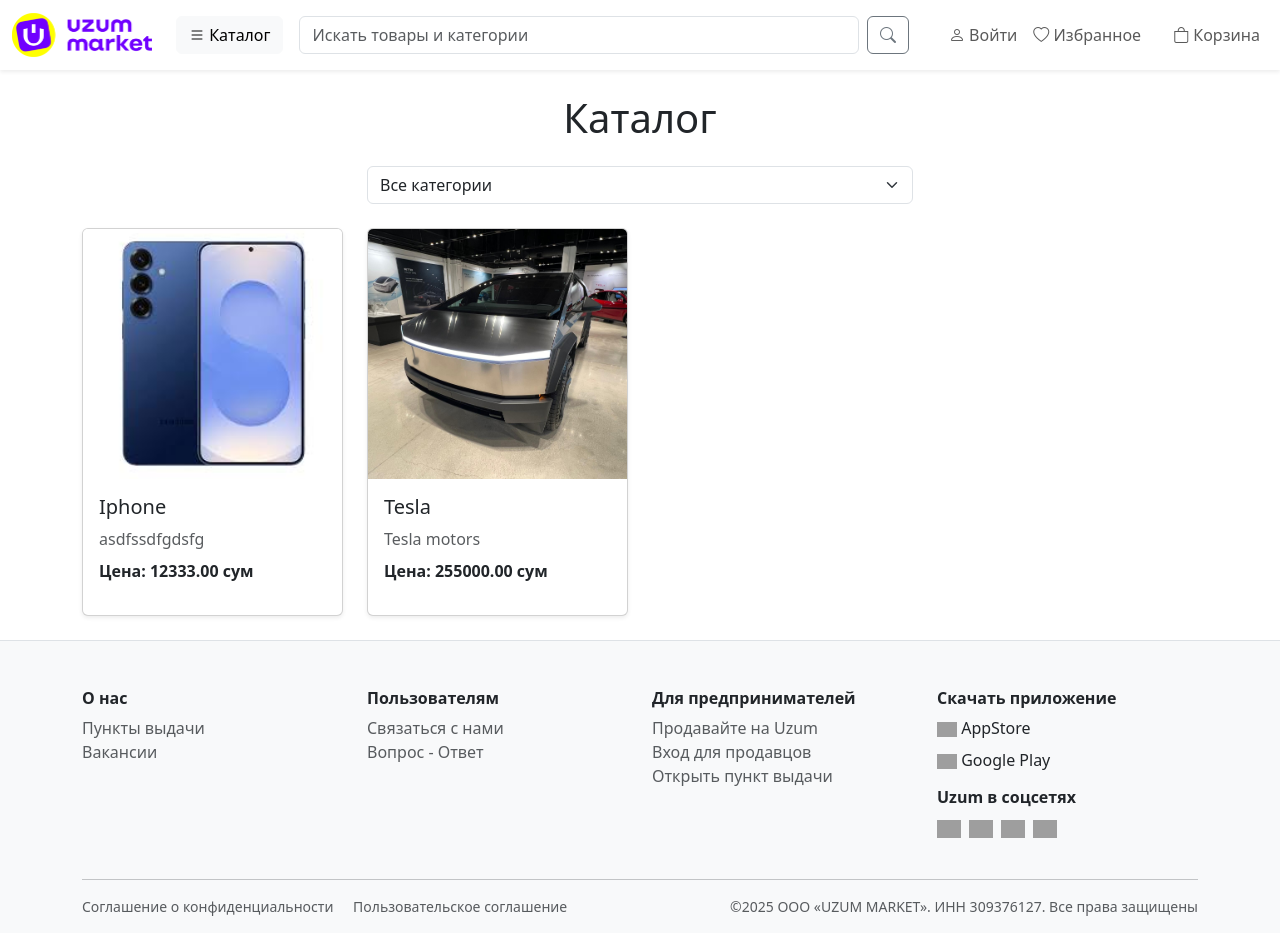
After one commit to kebyo14/uzum_market, a Django app: page /catalog/ in a window 1280 px wide. The commit adds this page. Run offline with Django 4.2, Linux system fonts and the light colour scheme; data comes from the database, SQL or seed files in the repository; both versions use the stored data as it was after the commit; grey boxes are pictures that could not be loaded.

Commit message:
added catalog

```diff
--- a/myapp/admin.py
+++ b/myapp/admin.py
@@ -1,6 +1,11 @@
 from django.contrib import admin
 from .models import Product
+from .models import Product, Category
 
 @admin.register(Product)
 class ProductAdmin(admin.ModelAdmin):
     list_display = ('name', 'price', 'image')
+
+@admin.register(Category)
+class CategoryAdmin(admin.ModelAdmin):
+    list_display = ('name',)
--- a/myapp/models.py
+++ b/myapp/models.py
@@ -1,13 +1,53 @@
 from django.db import models
+
+class Category(models.Model):
+    name = models.CharField(max_length=100, verbose_name="Категория")
+
+    def __str__(self):
+        return self.name
+
 
 class Product(models.Model):
     name = models.CharField(max_length=255, verbose_name="Название")
     description = models.TextField(verbose_name="Описание")
     price = models.DecimalField(max_digits=10, decimal_places=2, verbose_name="Цена")
     image = models.ImageField(upload_to='products/', verbose_name="Изображение")
+    category = models.ForeignKey(
+        Category,
+        on_delete=models.CASCADE,
+        related_name='products',
+        verbose_name="Категория",
+        null=True,
+        blank=True
+    )
 
     def __str__(self):
         return self.name
+
+    name = models.CharField(max_length=255, verbose_name="Название")
+    description = models.TextField(verbose_name="Описание")
+    price = models.DecimalField(max_digits=10, decimal_places=2, verbose_name="Цена")
+    image = models.ImageField(upload_to='products/', verbose_name="Изображение")
+    category = models.ForeignKey(
+        Category,
+        on_delete=models.CASCADE,
+        related_name='products',
+        verbose_name="Категория",
+        null=True,  # временно допускаем пустое значение
+        blank=True
+    )
+
+    def __str__(self):
+        return self.name
+    name = models.CharField(max_length=255, verbose_name="Название")
+    description = models.TextField(verbose_name="Описание")
+    price = models.DecimalField(max_digits=10, decimal_places=2, verbose_name="Цена")
+    image = models.ImageField(upload_to='products/', verbose_name="Изображение")
+    category = models.ForeignKey(Category, on_delete=models.CASCADE, related_name='products', verbose_name="Категория")
+
+    def __str__(self):
+        return self.name
+
 
 
 class CustomUser(models.Model):
--- a/myapp/static/css/style.css
+++ b/myapp/static/css/style.css
@@ -9,6 +9,9 @@
     color: purple;
     font-weight: bold;
 }
+.object-fit-cover {
+    object-fit: cover;
+  }
 .search-input {
     width: 100%;
 }
--- /dev/null
+++ b/myapp/templates/catalog.html
@@ -0,0 +1,108 @@
+
+<!DOCTYPE html>
+{% load static %}
+<html lang="ru">
+<head>
+    <meta charset="UTF-8">
+    <title>{% block title %}Uzum Market{% endblock %}</title>
+    <meta name="viewport" content="width=device-width, initial-scale=1.0">
+
+    <!-- Bootstrap & Icons -->
+    <link href="https://cdn.jsdelivr.net/npm/bootstrap@5.3.0/dist/css/bootstrap.min.css" rel="stylesheet">
+
+    <link href="https://cdn.jsdelivr.net/npm/bootstrap@5.3.3/dist/css/bootstrap.min.css" rel="stylesheet">
+    <link href="https://cdn.jsdelivr.net/npm/bootstrap-icons@1.10.5/font/bootstrap-icons.css" rel="stylesheet">
+    <link rel="stylesheet" href="{% static 'css/style.css' %}">
+</head>
+<body>
+    <nav class="navbar navbar-expand-lg navbar-light bg-white shadow-sm">
+        <div class="container-fluid">
+            <!-- Логотип -->
+            <a class="navbar-brand d-flex align-items-center" href="{% url 'home' %}">
+                <img src="{% static 'images/uzum_logo.png' %}" alt="Uzum Market" class="logo me-2">
+            </a>
+
+            <!-- Бургер -->
+            <button class="navbar-toggler" type="button" data-bs-toggle="collapse" data-bs-target="#navbarContent">
+                <span class="navbar-toggler-icon"></span>
+            </button>
+
+            <!-- Меню -->
+            <div class="collapse navbar-collapse" id="navbarContent">
+                <ul class="navbar-nav me-3 mb-2 mb-lg-0">
+                    <a class="btn btn-light" href="{% url 'catalog' %}"><i class="bi bi-list"></i> Каталог</a>
+
+                </ul>
+
+                <form class="d-flex flex-grow-1 me-3" role="search">
+                    <input id="searchInput" class="form-control me-2" type="search" placeholder="Искать товары и категории" aria-label="Поиск">
+                    <button class="btn btn-outline-secondary" type="submit">
+                        <i class="bi bi-search"></i>
+                    </button>
+                </form>
+
+                <ul class="navbar-nav mb-2 mb-lg-0">
+                    <a class="nav-item me-3"><a class="nav-link" href="{% url 'login' %}"><i class="bi bi-person"></i> Войти</a>
+                    <li class="nav-item me-3"><a class="nav-link" href="#"><i class="bi bi-heart"></i> Избранное</a></li>
+                    <li class="nav-item"><a class="nav-link" href="#"><i class="bi bi-bag"></i> Корзина</a></li>
+                    <form action="{% url 'login' %}" method="POST" class="space-y-6">
+                        {% csrf_token %}
+                        {% if messages %}
+                          {% for message in messages %}
+                            <p class="text-red-600 text-sm">{{ message }}</p>
+                          {% endfor %}
+                        {% endif %}
+                    </form>  <!-- ← закрытия не было! -->
+                </ul>
+            </div>
+        </div>
+    </nav>
+{% load static %}
+<h1 class="text-center my-4">Каталог</h1>
+<link href="https://cdn.jsdelivr.net/npm/bootstrap@5.3.0/dist/css/bootstrap.min.css" rel="stylesheet">
+
+<div class="container">
+    <form method="get" action="{% url 'catalog' %}" class="mb-4">
+        <div class="row justify-content-center">
+            <div class="col-md-6">
+                <select name="category" class="form-select" onchange="this.form.submit()">
+                    <option value="">Все категории</option>
+                    {% for cat in categories %}
+                        <option value="{{ cat.id }}" {% if selected_category == cat.id %}selected{% endif %}>
+                            {{ cat.name }}
+                        </option>
+                    {% endfor %}
+                </select>
+            </div>
+        </div>
+    </form>
+
+    <div class="row row-cols-1 row-cols-sm-2 row-cols-md-3 row-cols-lg-4 g-4">
+        {% for product in products %}
+            <div class="col mb-4">
+                <a href="{% url 'product_info' product.pk %}" class="text-decoration-none text-dark">
+                    <div class="card h-100 shadow-sm">
+                        {% if product.image %}
+                            <img src="{{ product.image.url }}" class="card-img-top object-fit-cover" alt="{{ product.name }}" style="height: 250px;">
+                        {% endif %}
+                        <div class="card-body d-flex flex-column">
+                            <h5 class="card-title">{{ product.name }}</h5>
+                            <p class="card-text text-muted mb-2">{{ product.description|truncatechars:100 }}</p>
+                            <div class="mt-auto">
+                                <p class="fw-bold">Цена: {{ product.price }} сум</p>
+                            </div>
+                        </div>
+                    </div>
+                </a>
+            </div>
+        {% empty %}
+            <div class="col-12 text-center">
+                <p class="text-muted">Нет продуктов в этой категории.</p>
+            </div>
+        {% endfor %}
+    </div>
+</div>
+{% block content %}
+
+    {% include 'footer.html' %}
+{% endblock %}
--- a/myapp/templates/footer.html
+++ b/myapp/templates/footer.html
@@ -1,4 +1,4 @@
-<!-- <footer class="bg-light text-dark pt-5 pb-3 mt-auto border-top">
+<footer class="bg-light text-dark pt-5 pb-3 mt-auto border-top">
     <div class="container">
         <div class="row text-start">
             <div class="col-6 col-md-3 mb-4">
@@ -52,4 +52,4 @@
             </div>
         </div>
     </div>
-</footer> -->
+</footer>
--- a/myapp/templates/uzum.html
+++ b/myapp/templates/uzum.html
@@ -5,5 +5,5 @@
 
 {% block content %}
     {% include 'product_cards.html' %}
-    {% include 'footer.html' %}
+
 {% endblock %}
--- a/myapp/urls.py
+++ b/myapp/urls.py
@@ -4,5 +4,6 @@ from . import views
 urlpatterns = [
     path('', views.home, name='home'),
     path('product/<int:pk>/',views.product_info,name='product_info'),
-    path('/login', views.login_view, name='login'),
+    path('login/', views.login_view, name='login'),
+    path('catalog/', views.catalog, name='catalog'),  # <-- имя catalog
 ]
--- a/myapp/views.py
+++ b/myapp/views.py
@@ -28,3 +28,18 @@ def login_view(request):
             messages.error(request, 'Неверный логин или пароль')
 
     return render(request, 'login.html')
+
+from .models import Product, Category
+
+def catalog(request):
+    category_id = request.GET.get('category')
+    categories = Category.objects.all()
+    if category_id:
+        products = Product.objects.filter(category_id=category_id)
+    else:
+        products = Product.objects.all()
+    return render(request, 'catalog.html', {
+        'products': products,
+        'categories': categories,
+        'selected_category': int(category_id) if category_id else None,
+    })
```
Also changed, not shown: myapp/templates/base.html (+5 -3 lines), myapp/templates/product_info.html (+12 -8 lines), db.sqlite3, media/products/asdasdasd.jpg (added), media/products/prjpaziy8ej79ltf68g7bpz79xjjhr3d.jpeg (added), myapp/migrations/0001_initial.py, myapp/migrations/0002_customuser.py (deleted).
